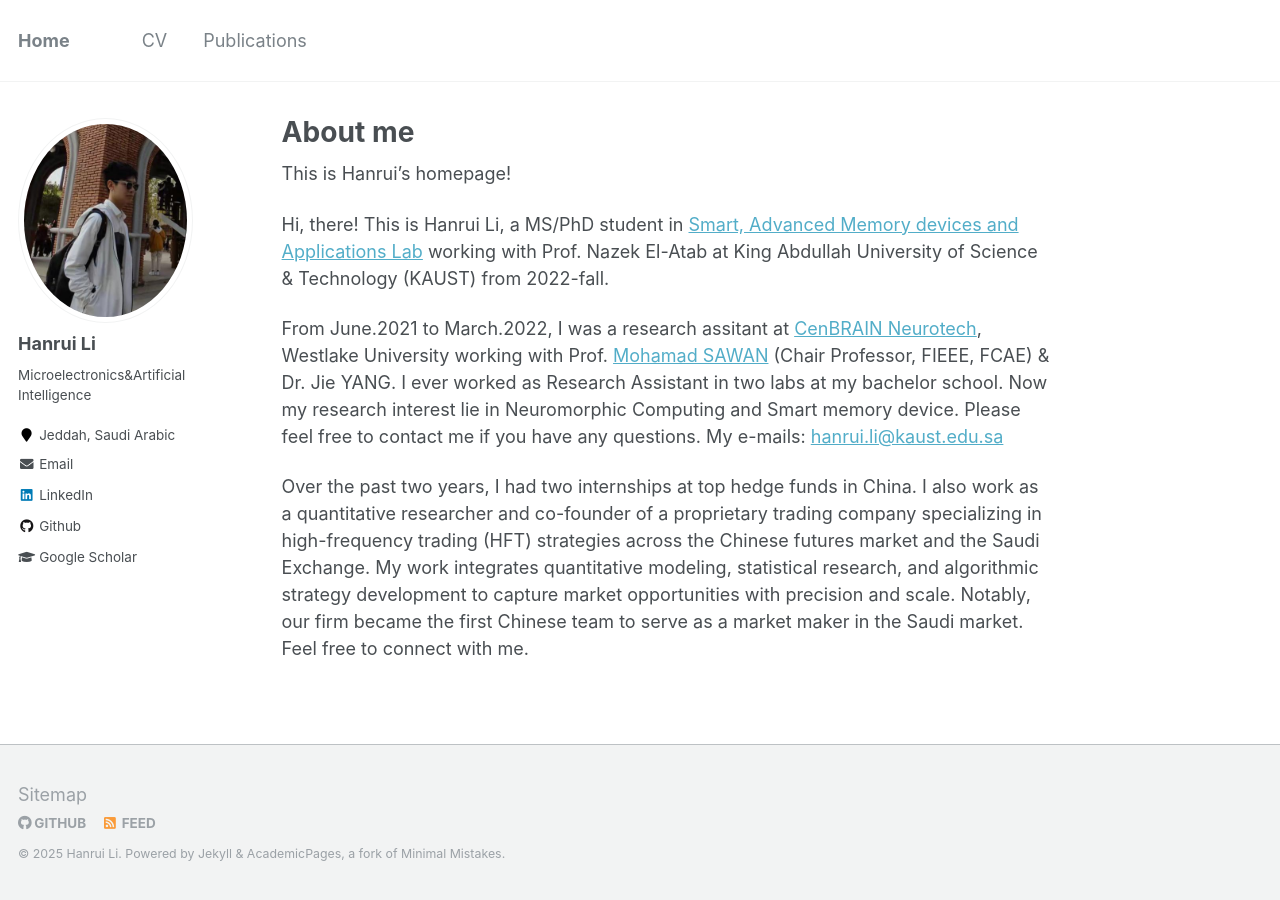
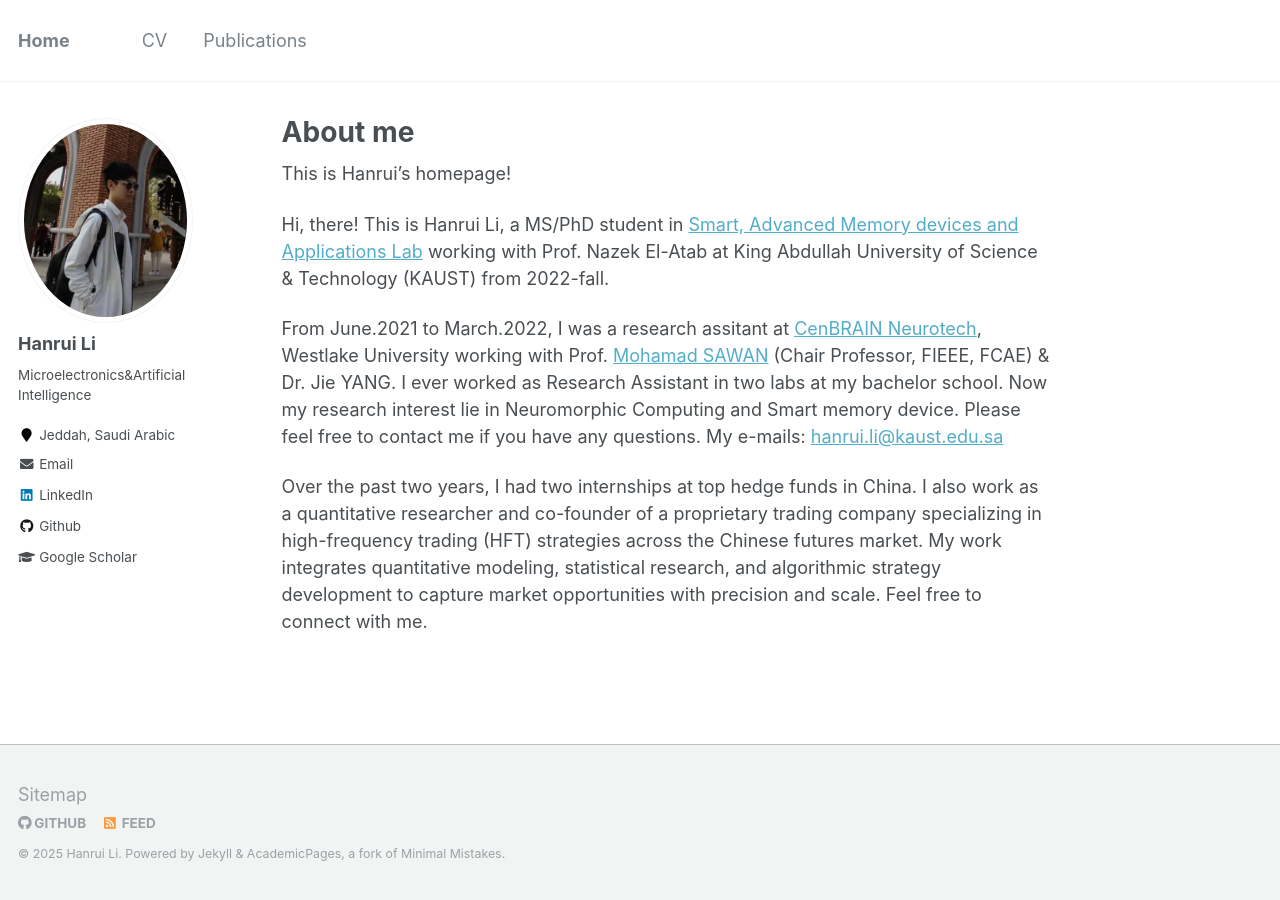
Before and after one commit to Henryluckky/henryluckky.github.io, a Jekyll site: the page built from _pages/about.md, in a window 1280 px wide. Built offline with Jekyll 4.4.1, drawn with Linux system fonts in a browser that asks for light colours.

Commit message:
Update about.md

```diff
--- a/_pages/about.md
+++ b/_pages/about.md
@@ -13,7 +13,9 @@ Hi, there! This is Hanrui Li, a MS/PhD student in [Smart, Advanced Memory device
 
 From June.2021 to March.2022, I was a research assitant at [CenBRAIN Neurotech](https://cenbrain.westlake.edu.cn/), Westlake University working with Prof. [Mohamad SAWAN](http://www.mohamadsawan.org) (Chair Professor, FIEEE, FCAE) & Dr. Jie YANG. I ever worked as Research Assistant in two labs at my bachelor school. Now my research interest lie in Neuromorphic Computing and Smart memory device. Please feel free to contact me if you have any questions. My e-mails: [hanrui.li@kaust.edu.sa](hanrui.li@kaust.edu.sa)
 
-Over the past two years, I had two internships at top hedge funds in China. I also work as a quantitative researcher and co-founder of a proprietary trading company specializing in high-frequency trading (HFT) strategies across the Chinese futures market and the Saudi Exchange. My work integrates quantitative modeling, statistical research, and algorithmic strategy development to capture market opportunities with precision and scale. Notably, our firm became the first Chinese team to serve as a market maker in the Saudi market. Feel free to connect with me.
+Over the past two years, I had two internships at top hedge funds in China. I also work as a quantitative researcher and co-founder of a proprietary trading company specializing in high-frequency trading (HFT) strategies across the Chinese futures market. My work integrates quantitative modeling, statistical research, and algorithmic strategy development to capture market opportunities with precision and scale. Feel free to connect with me.
+
+<!-- Notably, our firm became the first Chinese team to serve as a market maker in the Saudi market. Feel free to connect with me. -->
 
 
 <!-- ======News======
```
